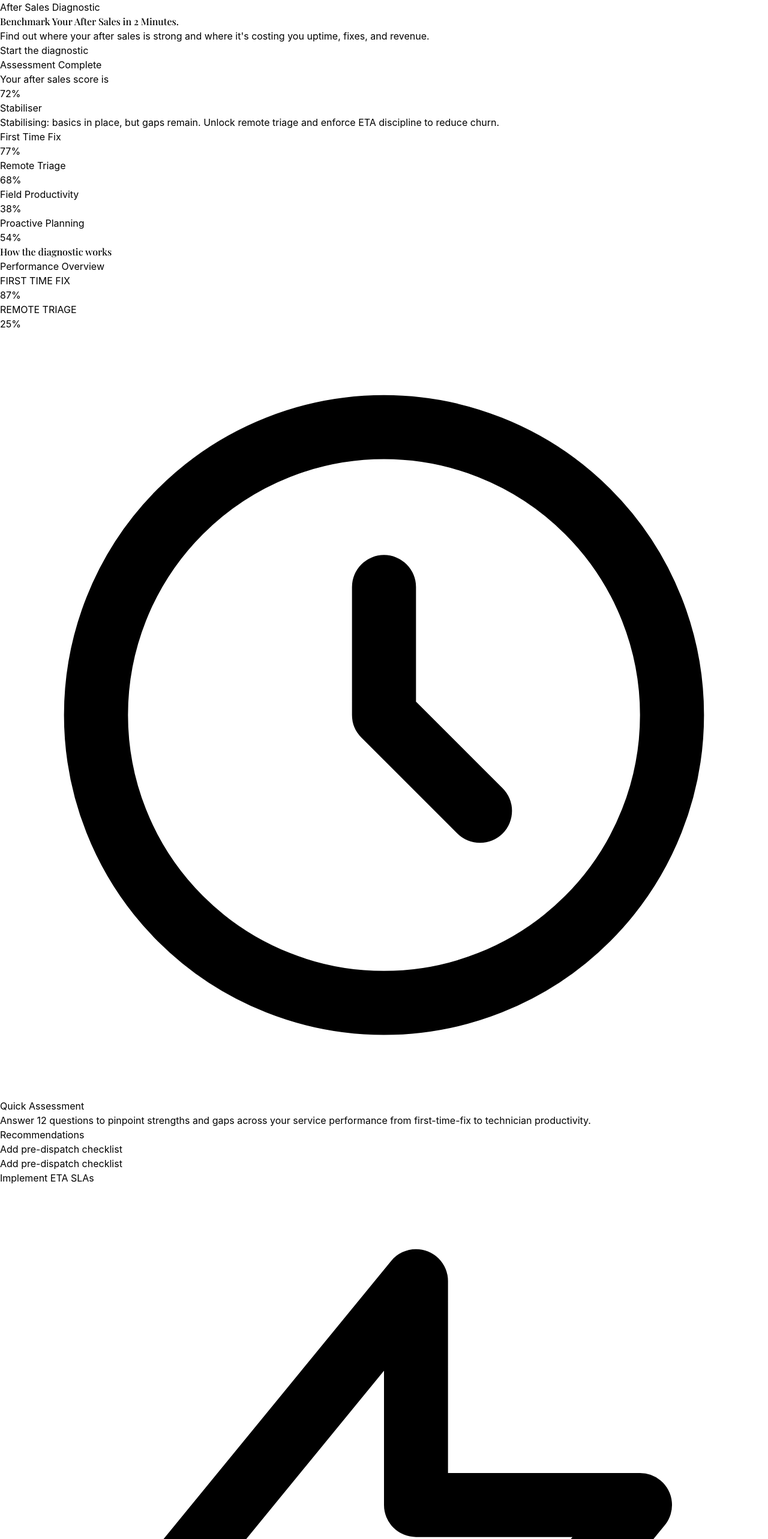
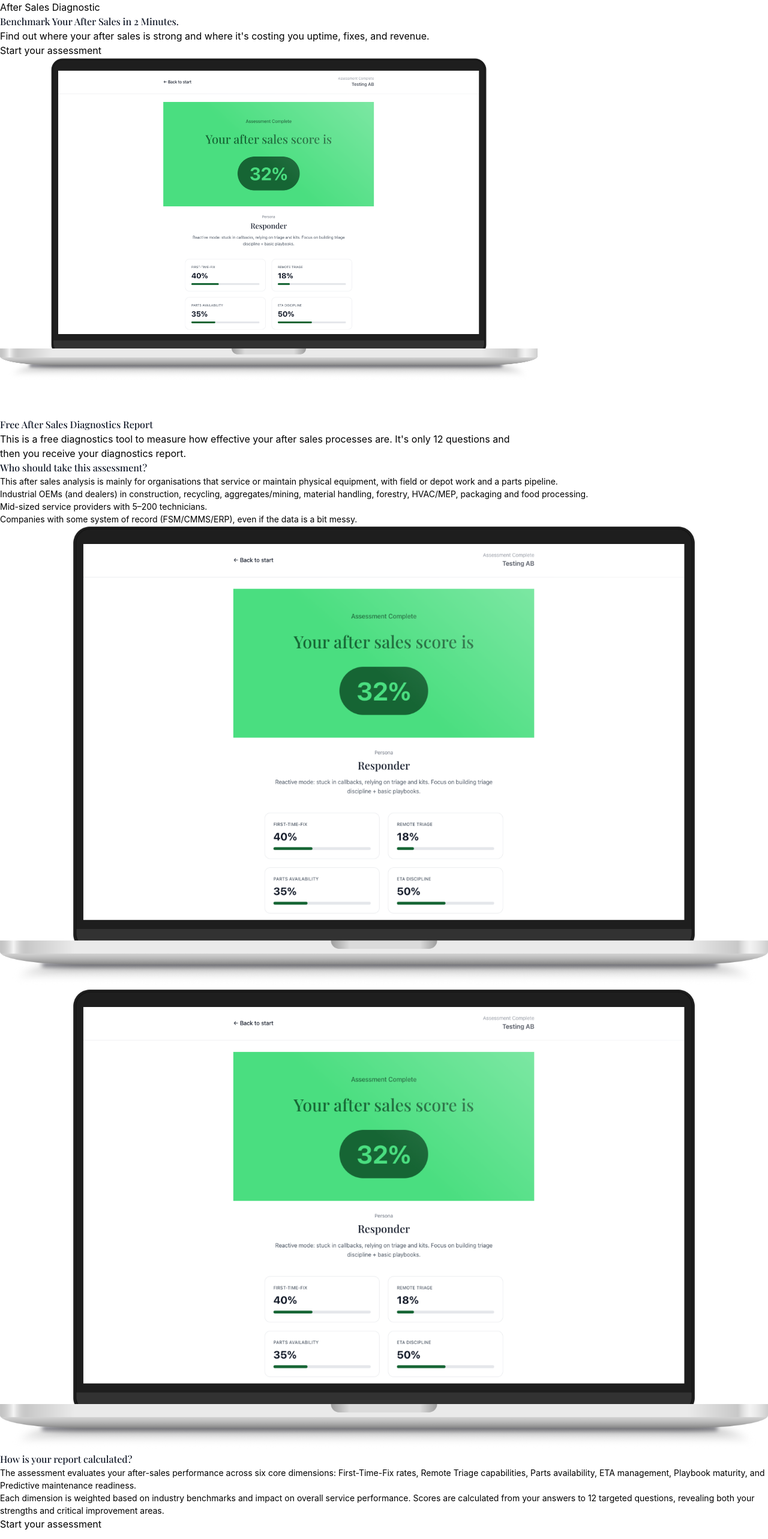
Before and after one commit to rustybadge/after-sales-quiz, a React (Vite) app: page / in a window 1280 px wide. Shown: the top 2566 px of the page at 60% size. Built offline with nearby package versions, Linux system fonts and the light colour scheme.

Commit message:
Update landing page: adjust font sizes, heading colors, and copy changes

```diff
--- a/src/Landing.tsx
+++ b/src/Landing.tsx
@@ -7,9 +7,9 @@ interface LandingProps {
 const Landing: React.FC<LandingProps> = ({ onStart }) => {
   return (
     <main className="min-h-screen bg-white">
-      <div className="max-w-4xl mx-auto px-6 py-16">
-        {/* Header Section */}
-        <div className="text-center mb-16">
+      {/* Hero Content Section */}
+      <div className="mx-auto px-6 py-16" style={{ maxWidth: '1280px' }}>
+        <div className="text-center mb-16 mx-auto" style={{ maxWidth: '800px' }}>
           {/* Orange Pill Tag */}
           <div className="inline-flex items-center gap-2 bg-orange-100 text-orange-700 px-4 py-2 rounded-full text-sm font-medium mb-8">
             <div className="w-2 h-2 bg-orange-500 rounded-full"></div>
@@ -17,7 +17,7 @@ const Landing: React.FC<LandingProps> = ({ onStart }) => {
           </div>
 
           {/* Main Headline */}
-          <h1 className="text-4xl md:text-5xl lg:text-6xl text-gray-900 mb-6 leading-tight" style={{ fontFamily: 'Playfair Display, serif', fontWeight: 500 }}>
+          <h1 className="text-4xl md:text-5xl lg:text-6xl mb-6 leading-tight" style={{ fontFamily: 'Playfair Display, serif', fontWeight: 500, color: '#111827' }}>
             Benchmark Your After Sales in 2 Minutes.
           </h1>
 
@@ -31,136 +31,83 @@ const Landing: React.FC<LandingProps> = ({ onStart }) => {
             onClick={onStart}
             className="bg-green-500 hover:bg-green-600 text-white px-8 py-4 rounded-lg text-lg font-semibold transition-colors shadow-lg hover:shadow-xl"
           >
-            Start the diagnostic
+            Start your assessment
           </button>
         </div>
+      </div>
 
-        {/* Simulated Diagnostic Result Card */}
-        <div className="bg-gray-50 rounded-2xl p-8 mb-16 shadow-sm">
-          <div className="text-center mb-8">
-            <div className="inline-flex items-center gap-2 text-gray-600 mb-4">
-              <div className="w-2 h-2 bg-gray-400 rounded-full"></div>
-              Assessment Complete
-            </div>
-            <p className="text-gray-700 mb-6">Your after sales score is</p>
+      {/* Preview Image Box - Full Width */}
+      <div className="w-full" style={{ maxWidth: '1280px', margin: '0 auto' }}>
+        <div className="bg-gray-100 p-8 flex items-center justify-center" style={{ height: '600px' }}>
+          <img src="/dashboard-preview.png" alt="Diagnostic preview" className="w-full" style={{ maxWidth: '70%', display: 'block' }} />
+        </div>
+      </div>
 
-            {/* Score Display */}
-            <div className="relative inline-block mb-6">
-              <div className="text-7xl md:text-8xl font-bold text-green-500 mb-2">72%</div>
-              <div className="absolute inset-0 bg-gradient-to-r from-green-400 to-green-600 rounded-full blur-xl opacity-30 -z-10"></div>
-            </div>
+      {/* Rest of Content */}
+      <div className="mx-auto px-6 py-16" style={{ maxWidth: '1280px' }}>
 
-            {/* Category Result */}
-            <div className="text-center">
-              <h3 className="text-2xl font-bold text-gray-900 mb-3">Stabiliser</h3>
-              <p className="text-gray-600 max-w-2xl mx-auto">
-                Stabilising: basics in place, but gaps remain. Unlock remote triage and enforce ETA discipline to reduce churn.
-              </p>
+        {/* Free After Sales Diagnostics Report */}
+        <div className="mb-24" style={{ maxWidth: '853px' }}>
+          <h2 className="text-3xl md:text-4xl mb-4" style={{ fontFamily: 'Playfair Display, serif', fontWeight: 500, color: '#111827' }}>Free After Sales Diagnostics Report</h2>
+          <p className="text-lg text-gray-700 leading-relaxed">
+            This is a free diagnostics tool to measure how effective your after sales processes are. It's only 12 questions and then you receive your diagnostics report.
+          </p>
+        </div>
+
+        {/* Component 1: Who this quiz is for - Text Left, Image Right */}
+        <div className="grid md:grid-cols-2 gap-12 mb-24 items-center">
+          {/* Left Column - Text */}
+          <div>
+            <h2 className="text-2xl md:text-3xl mb-6" style={{ fontFamily: 'Playfair Display, serif', fontWeight: 500, color: '#111827' }}>Who should take this assessment?</h2>
+            <p className="text-gray-700 mb-6 leading-relaxed" style={{ fontSize: '14px', paddingRight: '2rem' }}>
+              This after sales analysis is mainly for organisations that service or maintain physical equipment, with field or depot work and a parts pipeline.
+            </p>
+
+            <div className="mb-4">
+              <ul className="space-y-2 text-gray-700" style={{ fontSize: '14px', paddingRight: '2rem' }}>
+                <li className="flex items-start gap-3">
+                  <div className="w-2 h-2 bg-green-500 rounded-full mt-2 flex-shrink-0"></div>
+                  <span>Industrial OEMs (and dealers) in construction, recycling, aggregates/mining, material handling, forestry, HVAC/MEP, packaging and food processing.</span>
+                </li>
+                <li className="flex items-start gap-3">
+                  <div className="w-2 h-2 bg-green-500 rounded-full mt-2 flex-shrink-0"></div>
+                  <span>Mid-sized service providers with 5–200 technicians.</span>
+                </li>
+                <li className="flex items-start gap-3">
+                  <div className="w-2 h-2 bg-green-500 rounded-full mt-2 flex-shrink-0"></div>
+                  <span>Companies with some system of record (FSM/CMMS/ERP), even if the data is a bit messy.</span>
+                </li>
+              </ul>
             </div>
           </div>
 
-          {/* Category Scores Grid */}
-          <div className="grid grid-cols-2 md:grid-cols-4 gap-4 mt-8">
-            <div className="bg-white rounded-xl p-4 text-center">
-              <div className="text-xs text-gray-500 uppercase tracking-wide mb-1">First Time Fix</div>
-              <div className="text-2xl font-bold text-gray-900">77%</div>
-            </div>
-            <div className="bg-white rounded-xl p-4 text-center">
-              <div className="text-xs text-gray-500 uppercase tracking-wide mb-1">Remote Triage</div>
-              <div className="text-2xl font-bold text-gray-900">68%</div>
-            </div>
-            <div className="bg-white rounded-xl p-4 text-center">
-              <div className="text-xs text-gray-500 uppercase tracking-wide mb-1">Field Productivity</div>
-              <div className="text-2xl font-bold text-gray-900">38%</div>
-            </div>
-            <div className="bg-white rounded-xl p-4 text-center">
-              <div className="text-xs text-gray-500 uppercase tracking-wide mb-1">Proactive Planning</div>
-              <div className="text-2xl font-bold text-gray-900">54%</div>
+          {/* Right Column - Image in Grey Box */}
+          <div>
+            <div className="bg-gray-100 p-8">
+              <img src="/dashboard-preview.png" alt="Temp image" className="w-full" />
             </div>
           </div>
         </div>
 
-        {/* How it works section */}
-        <div className="mb-16">
-          {/* Section Title */}
-          <div className="text-center mb-12">
-            <h2 className="text-4xl md:text-5xl text-gray-900" style={{ fontFamily: 'Playfair Display, serif', fontWeight: 500 }}>
-              How the diagnostic works
-            </h2>
+        {/* Component 2: How does this diagnostics tool work - Image Left, Text Right */}
+        <div className="grid md:grid-cols-2 gap-12 mb-24 items-center">
+          {/* Left Column - Image in Grey Box */}
+          <div>
+            <div className="bg-gray-100 p-8">
+              <img src="/dashboard-preview.png" alt="Temp image" className="w-full" />
+            </div>
           </div>
 
-          {/* Content Cards */}
-          <div className="space-y-8 max-w-4xl mx-auto">
-            {/* First Card: Performance Overview + Quick Assessment */}
-            <div className="bg-white p-8 border border-gray-200">
-              {/* Performance Overview */}
-              <h3 className="text-xl font-bold text-gray-900 mb-6">Performance Overview</h3>
-              <div className="grid grid-cols-2 gap-8 mb-8">
-                <div>
-                  <div className="text-xs text-gray-500 uppercase tracking-wide mb-2 font-medium">FIRST TIME FIX</div>
-                  <div className="text-3xl font-bold text-gray-900 mb-3">87%</div>
-                  <div className="w-full bg-gray-200 rounded-full h-2">
-                    <div className="bg-green-500 h-2 rounded-full" style={{width: '87%'}}></div>
-                  </div>
-                </div>
-                <div>
-                  <div className="text-xs text-gray-500 uppercase tracking-wide mb-2 font-medium">REMOTE TRIAGE</div>
-                  <div className="text-3xl font-bold text-gray-900 mb-3">25%</div>
-                  <div className="w-full bg-gray-200 rounded-full h-2">
-                    <div className="bg-green-500 h-2 rounded-full" style={{width: '25%'}}></div>
-                  </div>
-                </div>
-              </div>
-
-              {/* Quick Assessment */}
-              <div className="flex items-start gap-6">
-                <div className="w-12 h-12 bg-gray-100 rounded-2xl flex items-center justify-center flex-shrink-0">
-                  <svg className="w-6 h-6 text-gray-600" fill="none" stroke="currentColor" viewBox="0 0 24 24">
-                    <path strokeLinecap="round" strokeLinejoin="round" strokeWidth={2} d="M12 8v4l3 3m6-3a9 9 0 11-18 0 9 9 0 0118 0z" />
-                  </svg>
-                </div>
-                <div>
-                  <h3 className="text-xl font-bold text-gray-900 mb-3">Quick Assessment</h3>
-                  <p className="text-gray-600 leading-relaxed">
-                    Answer 12 questions to pinpoint strengths and gaps across your service performance from first-time-fix to technician productivity.
-                  </p>
-                </div>
-              </div>
-            </div>
-
-            {/* Second Card: Recommendations + Smart Insights */}
-            <div className="bg-white p-8 border border-gray-200">
-              {/* Recommendations */}
-              <h3 className="text-xl font-bold text-gray-900 mb-6">Recommendations</h3>
-              <div className="space-y-4 mb-8">
-                <div className="flex items-center gap-4">
-                  <div className="w-2 h-2 bg-green-500 rounded-full"></div>
-                  <span className="text-gray-700">Add pre-dispatch checklist</span>
-                </div>
-                <div className="flex items-center gap-4">
-                  <div className="w-2 h-2 bg-green-500 rounded-full"></div>
-                  <span className="text-gray-700">Add pre-dispatch checklist</span>
-                </div>
-                <div className="flex items-center gap-4">
-                  <div className="w-2 h-2 bg-green-500 rounded-full"></div>
-                  <span className="text-gray-700">Implement ETA SLAs</span>
-                </div>
-              </div>
-
-              {/* Smart Insights */}
-              <div className="flex items-start gap-6">
-                <div className="w-12 h-12 bg-gray-100 rounded-2xl flex items-center justify-center flex-shrink-0">
-                  <svg className="w-6 h-6 text-gray-600" fill="none" stroke="currentColor" viewBox="0 0 24 24">
-                    <path strokeLinecap="round" strokeLinejoin="round" strokeWidth={2} d="M13 10V3L4 14h7v7l9-11h-7z" />
-                  </svg>
-                </div>
-                <div>
-                  <h3 className="text-xl font-bold text-gray-900 mb-3">Smart Insights</h3>
-                  <p className="text-gray-600 leading-relaxed">
-                    Get practical, prioritised actions matched to your results from quick wins to long-term improvements.
-                  </p>
-                </div>
-              </div>
+          {/* Right Column - Text */}
+          <div>
+            <h2 className="text-2xl md:text-3xl mb-6" style={{ fontFamily: 'Playfair Display, serif', fontWeight: 500, color: '#111827' }}>How is your report calculated?</h2>
+            <div className="max-w-lg">
+              <p className="text-gray-700 mb-4 leading-relaxed" style={{ fontSize: '14px' }}>
+                The assessment evaluates your after-sales performance across six core dimensions: First-Time-Fix rates, Remote Triage capabilities, Parts availability, ETA management, Playbook maturity, and Predictive maintenance readiness.
+              </p>
+              <p className="text-gray-700 leading-relaxed" style={{ fontSize: '14px' }}>
+                Each dimension is weighted based on industry benchmarks and impact on overall service performance. Scores are calculated from your answers to 12 targeted questions, revealing both your strengths and critical improvement areas.
+              </p>
             </div>
           </div>
         </div>
@@ -171,7 +118,7 @@ const Landing: React.FC<LandingProps> = ({ onStart }) => {
             onClick={onStart}
             className="bg-green-500 hover:bg-green-600 text-white px-8 py-4 rounded-lg text-lg font-semibold transition-colors shadow-lg hover:shadow-xl"
           >
-            Start the diagnostic
+            Start your assessment
           </button>
         </div>
       </div>
--- a/src/components/CompanyName.tsx
+++ b/src/components/CompanyName.tsx
@@ -31,7 +31,7 @@ const CompanyName: React.FC<CompanyNameProps> = ({ company, setCompany, onContin
       <div className="flex-1 flex items-center justify-center px-6">
         <div className="w-full max-w-md text-center">
           {/* Question */}
-          <h1 className="text-3xl md:text-4xl font-bold text-gray-900 mb-8">
+          <h1 className="text-3xl md:text-4xl font-bold mb-8" style={{ color: '#111827' }}>
             What's your company name?
           </h1>
 
--- a/src/components/QuizQuestion.tsx
+++ b/src/components/QuizQuestion.tsx
@@ -58,7 +58,7 @@ const QuizQuestion: React.FC<QuizQuestionProps> = ({
       <div className="flex-1 flex items-center justify-center px-6 py-8">
         <div className="w-full max-w-2xl">
           {/* Question */}
-          <h1 className="text-2xl md:text-3xl font-bold text-gray-900 mb-12 text-center leading-relaxed">
+          <h1 className="text-2xl md:text-3xl font-bold mb-12 text-center leading-relaxed" style={{ color: '#111827' }}>
             {question}
           </h1>
 
```
Also changed, not shown: src/AfterSalesQuiz.tsx (+13 -13 lines), src/components/ResultsCapture.tsx (+9 -9 lines), public/dashboard-preview.png (added).
